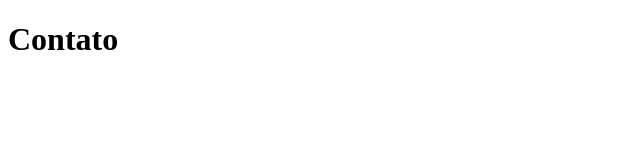
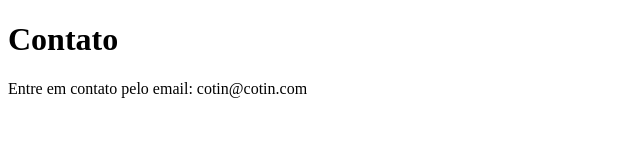
Before and after one commit to dmarkinfo/sistema-de-cadastro, a plain HTML site: page contato.html in a window 1280 px wide. Shown: the whole page, without its empty margins (0-640 px from the left). Drawn offline with Linux system fonts and the light colour scheme.

Commit message:
Adiconando o e-mail de contato

```diff
--- a/contato.html
+++ b/contato.html
@@ -7,5 +7,6 @@
 </head>
 <body>
     <h1>Contato</h1>
+    <p>Entre em contato pelo email: cotin@cotin.com</p>
 </body>
 </html>
```
